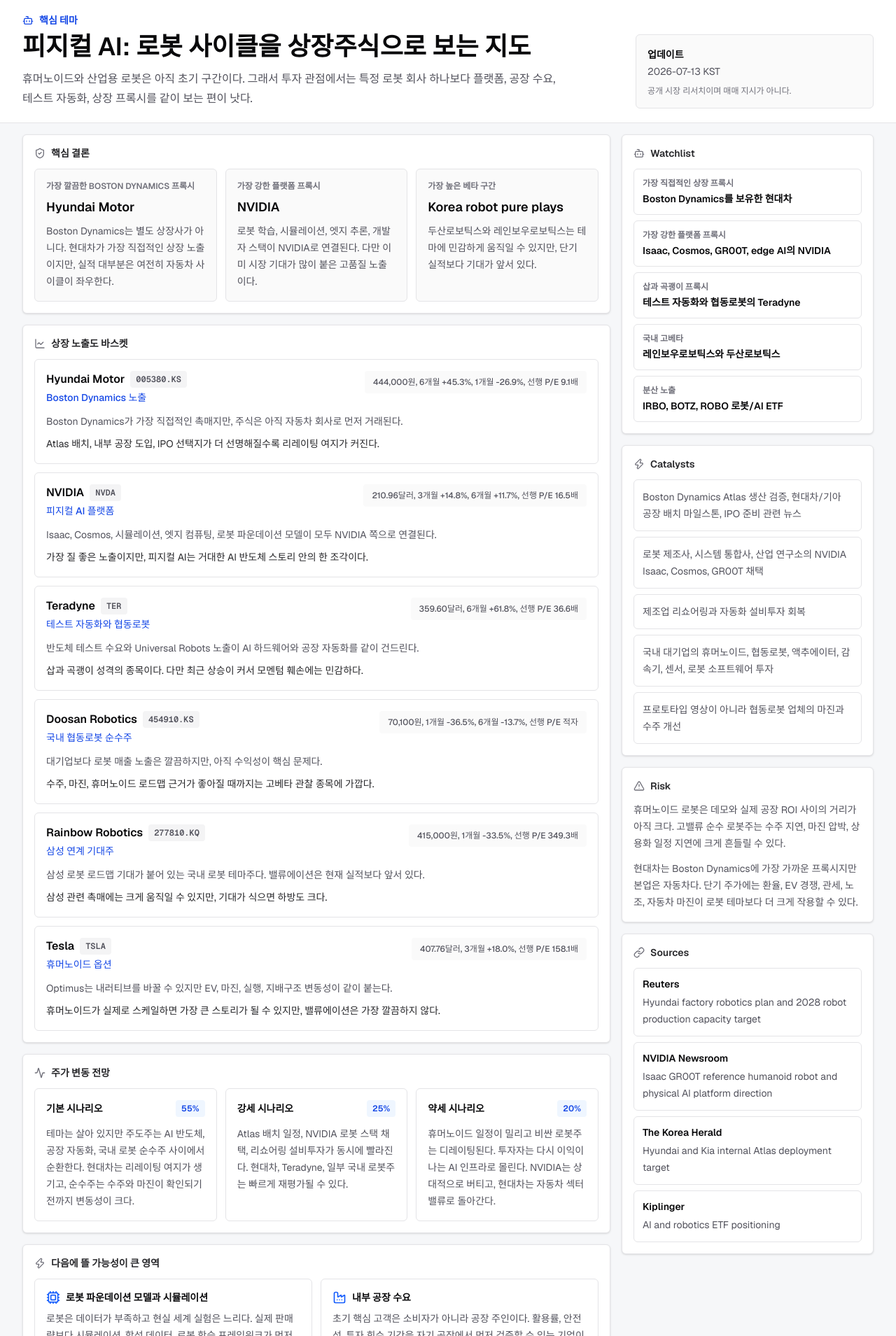
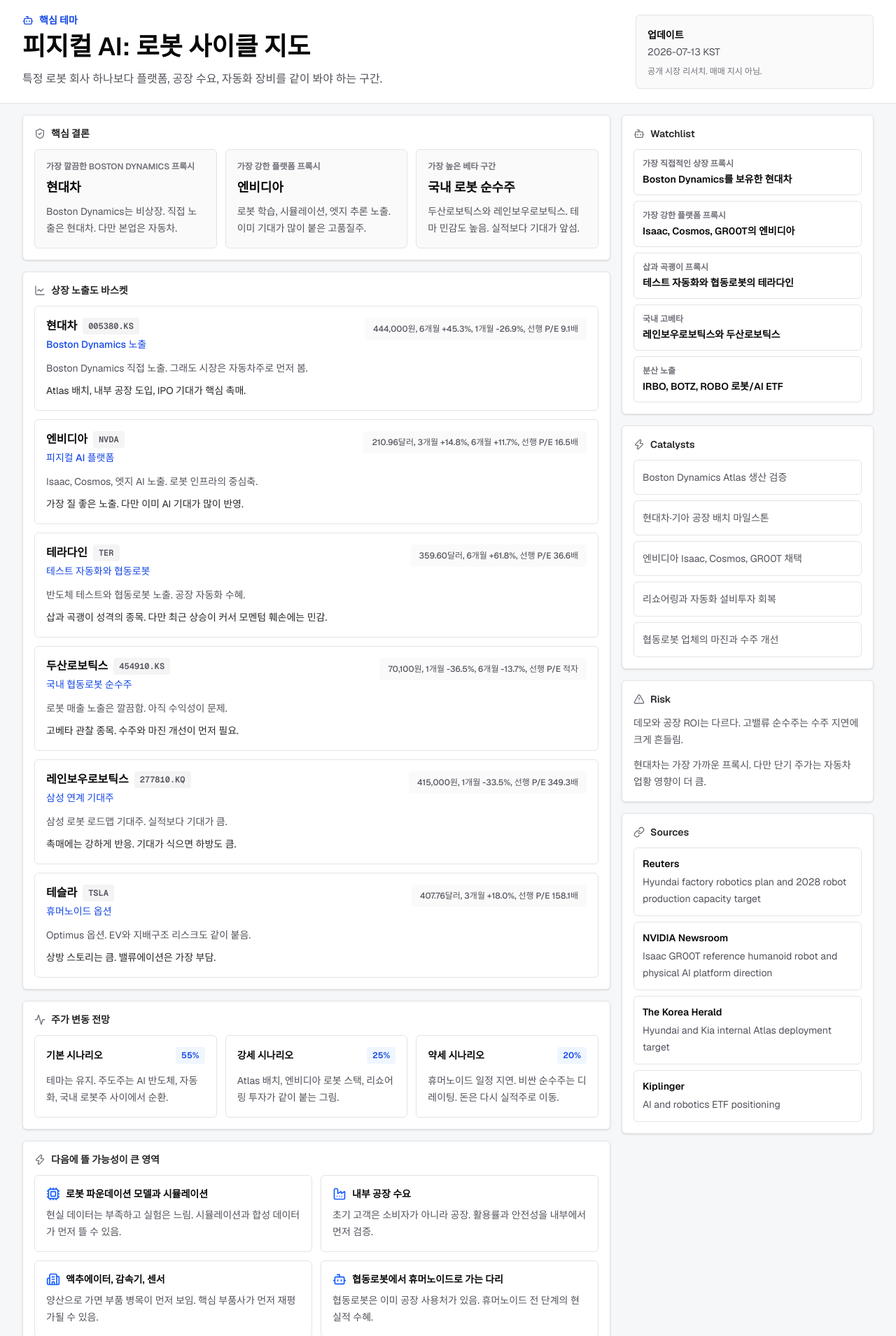
Before and after one commit to sihaun/marketlens-dashboard, a Next.js app: page /physical-ai in a window 1280 px wide. Shown: the part 51-1960 px from the top of the page at 70% size. Built offline with nearby package versions, Linux system fonts and the light colour scheme.

Commit message:
Tighten Korean physical AI copy

```diff
--- a/src/app/page.tsx
+++ b/src/app/page.tsx
@@ -82,7 +82,7 @@
     language: "언어",
     marketThemes: "핵심 테마",
     physicalAi: "피지컬 AI",
-    physicalAiDesc: "로봇, 휴머노이드, 자동화, 상장 프록시 분석.",
+    physicalAiDesc: "로봇·휴머노이드·자동화 테마.",
   },
 } satisfies Record<Lang, Record<string, string>>;
 
--- a/src/app/physical-ai/page.tsx
+++ b/src/app/physical-ai/page.tsx
@@ -43,11 +43,11 @@
     back: "MarketLens",
     language: "언어",
     label: "핵심 테마",
-    title: "피지컬 AI: 로봇 사이클을 상장주식으로 보는 지도",
+    title: "피지컬 AI: 로봇 사이클 지도",
     intro:
-      "휴머노이드와 산업용 로봇은 아직 초기 구간이다. 그래서 투자 관점에서는 특정 로봇 회사 하나보다 플랫폼, 공장 수요, 테스트 자동화, 상장 프록시를 같이 보는 편이 낫다.",
+      "특정 로봇 회사 하나보다 플랫폼, 공장 수요, 자동화 장비를 같이 봐야 하는 구간.",
     updated: "업데이트",
-    note: "공개 시장 리서치이며 매매 지시가 아니다.",
+    note: "공개 시장 리서치. 매매 지시 아님.",
     thesis: "핵심 결론",
     basket: "상장 노출도 바스켓",
     outlook: "주가 변동 전망",
@@ -57,8 +57,8 @@
     risk: "Risk",
     sources: "Sources",
     riskBody: [
-      "휴머노이드 로봇은 데모와 실제 공장 ROI 사이의 거리가 아직 크다. 고밸류 순수 로봇주는 수주 지연, 마진 압박, 상용화 일정 지연에 크게 흔들릴 수 있다.",
-      "현대차는 Boston Dynamics에 가장 가까운 프록시지만 본업은 자동차다. 단기 주가에는 환율, EV 경쟁, 관세, 노조, 자동차 마진이 로봇 테마보다 더 크게 작용할 수 있다.",
+      "데모와 공장 ROI는 다르다. 고밸류 순수주는 수주 지연에 크게 흔들림.",
+      "현대차는 가장 가까운 프록시. 다만 단기 주가는 자동차 업황 영향이 더 큼.",
     ],
   },
 } satisfies Record<Lang, Record<string, string | string[]>>;
@@ -87,21 +87,21 @@
   ko: [
     {
       label: "가장 깔끔한 Boston Dynamics 프록시",
-      value: "Hyundai Motor",
+      value: "현대차",
       detail:
-        "Boston Dynamics는 별도 상장사가 아니다. 현대차가 가장 직접적인 상장 노출이지만, 실적 대부분은 여전히 자동차 사이클이 좌우한다.",
+        "Boston Dynamics는 비상장. 직접 노출은 현대차. 다만 본업은 자동차.",
     },
     {
       label: "가장 강한 플랫폼 프록시",
-      value: "NVIDIA",
+      value: "엔비디아",
       detail:
-        "로봇 학습, 시뮬레이션, 엣지 추론, 개발자 스택이 NVIDIA로 연결된다. 다만 이미 시장 기대가 많이 붙은 고품질 노출이다.",
+        "로봇 학습, 시뮬레이션, 엣지 추론 노출. 이미 기대가 많이 붙은 고품질주.",
     },
     {
       label: "가장 높은 베타 구간",
-      value: "Korea robot pure plays",
+      value: "국내 로봇 순수주",
       detail:
-        "두산로보틱스와 레인보우로보틱스는 테마에 민감하게 움직일 수 있지만, 단기 실적보다 기대가 앞서 있다.",
+        "두산로보틱스와 레인보우로보틱스. 테마 민감도 높음. 실적보다 기대가 앞섬.",
     },
   ],
 } satisfies Record<Lang, Array<{ label: string; value: string; detail: string }>>;
@@ -159,52 +159,52 @@
   ],
   ko: [
     {
-      name: "Hyundai Motor",
+      name: "현대차",
       ticker: "005380.KS",
       role: "Boston Dynamics 노출",
-      signal: "Boston Dynamics가 가장 직접적인 촉매지만, 주식은 아직 자동차 회사로 먼저 거래된다.",
+      signal: "Boston Dynamics 직접 노출. 그래도 시장은 자동차주로 먼저 봄.",
       data: "444,000원, 6개월 +45.3%, 1개월 -26.9%, 선행 P/E 9.1배",
-      view: "Atlas 배치, 내부 공장 도입, IPO 선택지가 더 선명해질수록 리레이팅 여지가 커진다.",
+      view: "Atlas 배치, 내부 공장 도입, IPO 기대가 핵심 촉매.",
     },
     {
-      name: "NVIDIA",
+      name: "엔비디아",
       ticker: "NVDA",
       role: "피지컬 AI 플랫폼",
-      signal: "Isaac, Cosmos, 시뮬레이션, 엣지 컴퓨팅, 로봇 파운데이션 모델이 모두 NVIDIA 쪽으로 연결된다.",
+      signal: "Isaac, Cosmos, 엣지 AI 노출. 로봇 인프라의 중심축.",
       data: "210.96달러, 3개월 +14.8%, 6개월 +11.7%, 선행 P/E 16.5배",
-      view: "가장 질 좋은 노출이지만, 피지컬 AI는 거대한 AI 반도체 스토리 안의 한 조각이다.",
+      view: "가장 질 좋은 노출. 다만 이미 AI 기대가 많이 반영.",
     },
     {
-      name: "Teradyne",
+      name: "테라다인",
       ticker: "TER",
       role: "테스트 자동화와 협동로봇",
-      signal: "반도체 테스트 수요와 Universal Robots 노출이 AI 하드웨어와 공장 자동화를 같이 건드린다.",
+      signal: "반도체 테스트와 협동로봇 노출. 공장 자동화 수혜.",
       data: "359.60달러, 6개월 +61.8%, 선행 P/E 36.6배",
-      view: "삽과 곡괭이 성격의 종목이다. 다만 최근 상승이 커서 모멘텀 훼손에는 민감하다.",
+      view: "삽과 곡괭이 성격의 종목. 다만 최근 상승이 커서 모멘텀 훼손에는 민감.",
     },
     {
-      name: "Doosan Robotics",
+      name: "두산로보틱스",
       ticker: "454910.KS",
       role: "국내 협동로봇 순수주",
-      signal: "대기업보다 로봇 매출 노출은 깔끔하지만, 아직 수익성이 핵심 문제다.",
+      signal: "로봇 매출 노출은 깔끔함. 아직 수익성이 문제.",
       data: "70,100원, 1개월 -36.5%, 6개월 -13.7%, 선행 P/E 적자",
-      view: "수주, 마진, 휴머노이드 로드맵 근거가 좋아질 때까지는 고베타 관찰 종목에 가깝다.",
+      view: "고베타 관찰 종목. 수주와 마진 개선이 먼저 필요.",
     },
     {
-      name: "Rainbow Robotics",
+      name: "레인보우로보틱스",
       ticker: "277810.KQ",
       role: "삼성 연계 기대주",
-      signal: "삼성 로봇 로드맵 기대가 붙어 있는 국내 로봇 테마주다. 밸류에이션은 현재 실적보다 앞서 있다.",
+      signal: "삼성 로봇 로드맵 기대주. 실적보다 기대가 큼.",
       data: "415,000원, 1개월 -33.5%, 선행 P/E 349.3배",
-      view: "삼성 관련 촉매에는 크게 움직일 수 있지만, 기대가 식으면 하방도 크다.",
+      view: "촉매에는 강하게 반응. 기대가 식으면 하방도 큼.",
     },
     {
-      name: "Tesla",
+      name: "테슬라",
       ticker: "TSLA",
       role: "휴머노이드 옵션",
-      signal: "Optimus는 내러티브를 바꿀 수 있지만 EV, 마진, 실행, 지배구조 변동성이 같이 붙는다.",
+      signal: "Optimus 옵션. EV와 지배구조 리스크도 같이 붙음.",
       data: "407.76달러, 3개월 +18.0%, 선행 P/E 158.1배",
-      view: "휴머노이드가 실제로 스케일하면 가장 큰 스토리가 될 수 있지만, 밸류에이션은 가장 깔끔하지 않다.",
+      view: "상방 스토리는 큼. 밸류에이션은 가장 부담.",
     },
   ],
 } satisfies Record<Lang, Array<{ name: string; ticker: string; role: string; signal: string; data: string; view: string }>>;
@@ -235,19 +235,19 @@
       title: "기본 시나리오",
       probability: "55%",
       description:
-        "테마는 살아 있지만 주도주는 AI 반도체, 공장 자동화, 국내 로봇 순수주 사이에서 순환한다. 현대차는 리레이팅 여지가 생기고, 순수주는 수주와 마진이 확인되기 전까지 변동성이 크다.",
+        "테마는 유지. 주도주는 AI 반도체, 자동화, 국내 로봇주 사이에서 순환.",
     },
     {
       title: "강세 시나리오",
       probability: "25%",
       description:
-        "Atlas 배치 일정, NVIDIA 로봇 스택 채택, 리쇼어링 설비투자가 동시에 빨라진다. 현대차, Teradyne, 일부 국내 로봇주는 빠르게 재평가될 수 있다.",
+        "Atlas 배치, 엔비디아 로봇 스택, 리쇼어링 투자가 같이 붙는 그림.",
     },
     {
       title: "약세 시나리오",
       probability: "20%",
       description:
-        "휴머노이드 일정이 밀리고 비싼 로봇주는 디레이팅된다. 투자자는 다시 이익이 나는 AI 인프라로 몰린다. NVIDIA는 상대적으로 버티고, 현대차는 자동차 섹터 밸류로 돌아간다.",
+        "휴머노이드 일정 지연. 비싼 순수주는 디레이팅. 돈은 다시 실적주로 이동.",
     },
   ],
 } satisfies Record<Lang, Array<{ title: string; probability: string; description: string }>>;
@@ -279,22 +279,22 @@
     {
       icon: "cpu",
       title: "로봇 파운데이션 모델과 시뮬레이션",
-      body: "로봇은 데이터가 부족하고 현실 세계 실험은 느리다. 실제 판매량보다 시뮬레이션, 합성 데이터, 로봇 학습 프레임워크가 먼저 주목받을 수 있다.",
+      body: "현실 데이터는 부족하고 실험은 느림. 시뮬레이션과 합성 데이터가 먼저 뜰 수 있음.",
     },
     {
       icon: "factory",
       title: "내부 공장 수요",
-      body: "초기 핵심 고객은 소비자가 아니라 공장 주인이다. 활용률, 안전성, 투자 회수 기간을 자기 공장에서 먼저 검증할 수 있는 기업이 유리하다.",
+      body: "초기 고객은 소비자가 아니라 공장. 활용률과 안전성을 내부에서 먼저 검증.",
     },
     {
       icon: "building",
       title: "액추에이터, 감속기, 센서",
-      body: "휴머노이드가 양산으로 가면 부품 병목이 먼저 드러난다. 완성 로봇 브랜드보다 핵심 부품사가 먼저 재평가될 수 있다.",
+      body: "양산으로 가면 부품 병목이 먼저 보임. 핵심 부품사가 먼저 재평가될 수 있음.",
     },
     {
       icon: "bot",
       title: "협동로봇에서 휴머노이드로 가는 다리",
-      body: "협동로봇은 이미 공장 사용처가 있다. 오늘의 자동화 시장과 내일의 휴머노이드 시장을 잇는 현실적인 중간 단계다.",
+      body: "협동로봇은 이미 공장 사용처가 있음. 휴머노이드 전 단계의 현실적 수혜.",
     },
   ],
 } satisfies Record<Lang, Array<{ icon: "cpu" | "factory" | "building" | "bot"; title: string; body: string }>>;
@@ -309,8 +309,8 @@
   ],
   ko: [
     { label: "가장 직접적인 상장 프록시", value: "Boston Dynamics를 보유한 현대차" },
-    { label: "가장 강한 플랫폼 프록시", value: "Isaac, Cosmos, GR00T, edge AI의 NVIDIA" },
-    { label: "삽과 곡괭이 프록시", value: "테스트 자동화와 협동로봇의 Teradyne" },
+    { label: "가장 강한 플랫폼 프록시", value: "Isaac, Cosmos, GR00T의 엔비디아" },
+    { label: "삽과 곡괭이 프록시", value: "테스트 자동화와 협동로봇의 테라다인" },
     { label: "국내 고베타", value: "레인보우로보틱스와 두산로보틱스" },
     { label: "분산 노출", value: "IRBO, BOTZ, ROBO 로봇/AI ETF" },
   ],
@@ -325,11 +325,11 @@
     "Margin evidence from cobot vendors, not just prototype videos or conference demos",
   ],
   ko: [
-    "Boston Dynamics Atlas 생산 검증, 현대차/기아 공장 배치 마일스톤, IPO 준비 관련 뉴스",
-    "로봇 제조사, 시스템 통합사, 산업 연구소의 NVIDIA Isaac, Cosmos, GR00T 채택",
-    "제조업 리쇼어링과 자동화 설비투자 회복",
-    "국내 대기업의 휴머노이드, 협동로봇, 액추에이터, 감속기, 센서, 로봇 소프트웨어 투자",
-    "프로토타입 영상이 아니라 협동로봇 업체의 마진과 수주 개선",
+    "Boston Dynamics Atlas 생산 검증",
+    "현대차·기아 공장 배치 마일스톤",
+    "엔비디아 Isaac, Cosmos, GR00T 채택",
+    "리쇼어링과 자동화 설비투자 회복",
+    "협동로봇 업체의 마진과 수주 개선",
   ],
 } satisfies Record<Lang, string[]>;
 
```
